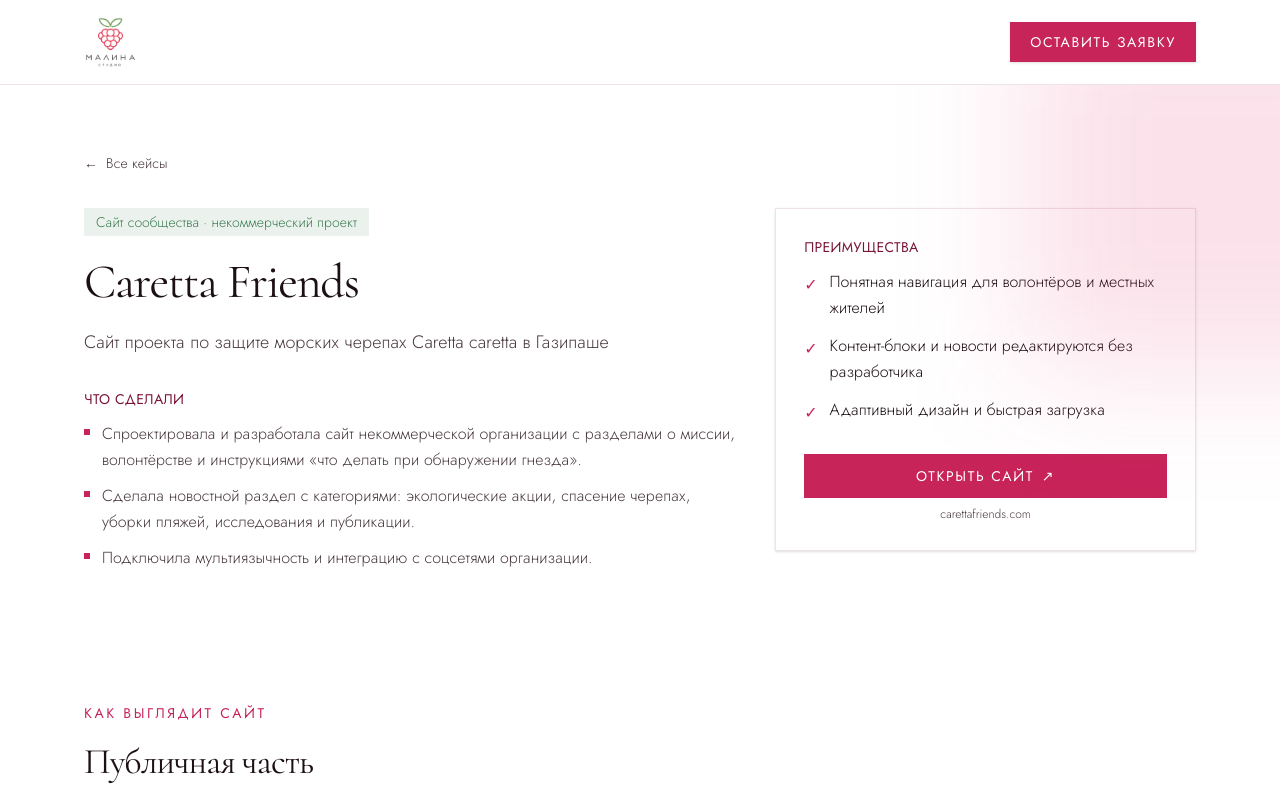
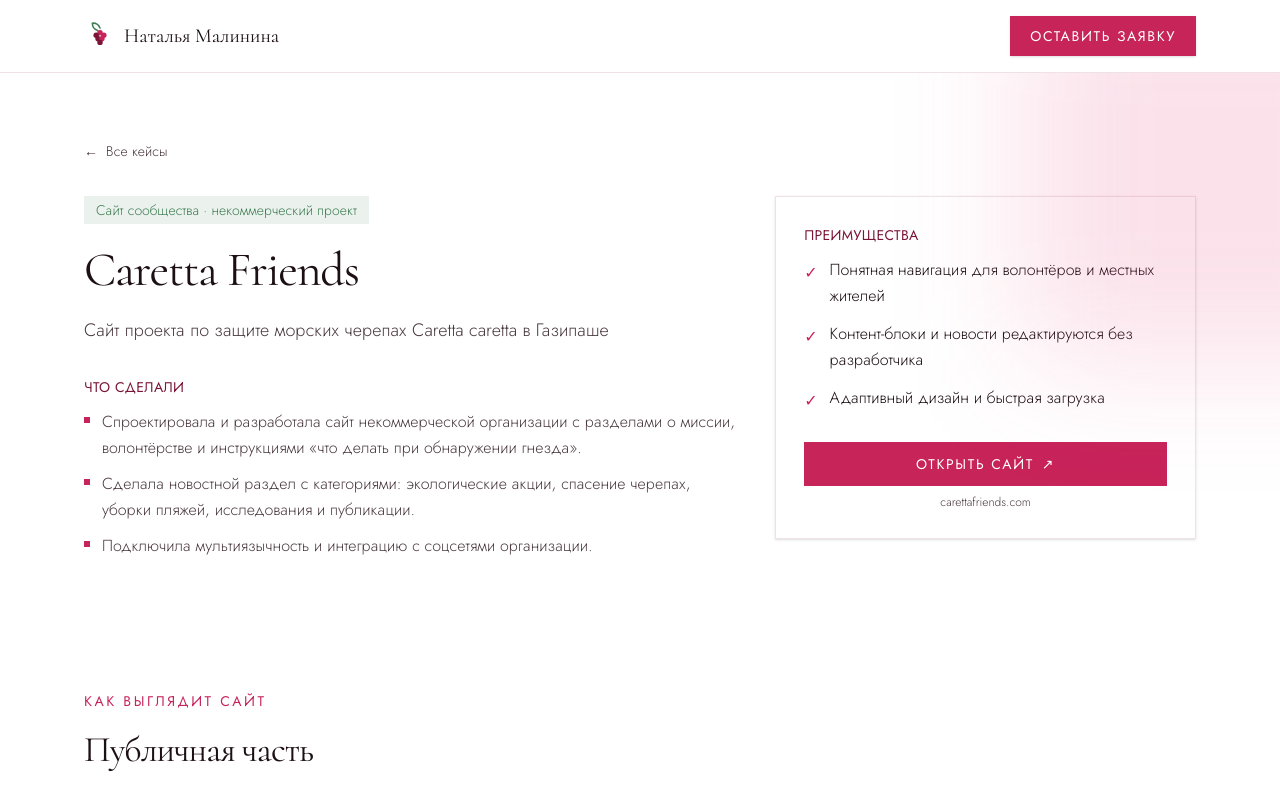
Before and after one commit to perovanatali13-beep/malina-studio, a Next.js app: page /cases/caretta in a window 1280 px wide. Shown: the top 800 px of the page. Built offline with nearby package versions, Linux system fonts and the light colour scheme.

Commit message:
Шапка: заменил логотип студии на «Наталья Малинина» (главная и кейсы)
Co-Authored-By: Claude Opus 4.8 <noreply@anthropic.com>

```diff
--- a/src/app/cases/[slug]/page.tsx
+++ b/src/app/cases/[slug]/page.tsx
@@ -2,7 +2,7 @@ import type { Metadata } from "next";
 import Image from "next/image";
 import Link from "next/link";
 import { notFound } from "next/navigation";
-import { Logo, RaspberryMark } from "@/components/Logo";
+import { RaspberryMark } from "@/components/Logo";
 import { cases, getCase, type Shot } from "@/data/cases";
 
 export function generateStaticParams() {
@@ -293,8 +293,15 @@ function CaseHeader() {
   return (
     <header className="sticky top-0 z-50 border-b border-berry-deep/10 bg-cream/80 backdrop-blur-md">
       <div className="mx-auto flex max-w-6xl items-center justify-between gap-3 px-4 py-3 sm:px-5 sm:py-4">
-        <Link href="/" aria-label="Студия Малина" className="shrink-0">
-          <Logo height={52} priority className="h-9 w-auto sm:h-[52px]" />
+        <Link
+          href="/"
+          aria-label="Наталья Малинина"
+          className="flex shrink-0 items-center gap-2"
+        >
+          <RaspberryMark className="h-7 w-7 sm:h-8 sm:w-8" />
+          <span className="font-display text-lg font-semibold text-ink sm:text-xl">
+            Наталья Малинина
+          </span>
         </Link>
         <Link
           href="/#contact"
@@ -311,12 +318,19 @@ function CaseFooter() {
   return (
     <footer className="border-t border-berry-deep/10 bg-cream">
       <div className="mx-auto flex max-w-6xl flex-col items-center justify-between gap-4 px-5 py-8 sm:flex-row">
-        <Link href="/" aria-label="Студия Малина">
-          <Logo />
+        <Link
+          href="/"
+          aria-label="Наталья Малинина"
+          className="flex items-center gap-2"
+        >
+          <RaspberryMark className="h-6 w-6" />
+          <span className="font-display text-lg font-semibold text-ink">
+            Наталья Малинина
+          </span>
         </Link>
         <p className="flex items-center gap-2 text-sm text-ink-soft">
           <RaspberryMark className="h-4 w-4" />© {new Date().getFullYear()}{" "}
-          Студия Малина
+          Наталья Малинина
         </p>
         <Link
           href="/#contact"
--- a/src/components/Header.tsx
+++ b/src/components/Header.tsx
@@ -1,4 +1,4 @@
-import { Logo } from "./Logo";
+import { RaspberryMark } from "./Logo";
 
 const nav = [
   { href: "#services", label: "Услуги" },
@@ -13,8 +13,15 @@ export function Header() {
   return (
     <header className="sticky top-0 z-50 border-b border-berry-deep/10 bg-cream/80 backdrop-blur-md">
       <div className="mx-auto flex max-w-6xl items-center justify-between gap-3 px-4 py-3 sm:px-5 sm:py-4">
-        <a href="#top" aria-label="Студия Малина" className="shrink-0">
-          <Logo height={52} priority className="h-9 w-auto sm:h-[52px]" />
+        <a
+          href="#top"
+          aria-label="Наталья Малинина"
+          className="flex shrink-0 items-center gap-2"
+        >
+          <RaspberryMark className="h-7 w-7 sm:h-8 sm:w-8" />
+          <span className="font-display text-lg font-semibold text-ink sm:text-xl">
+            Наталья Малинина
+          </span>
         </a>
         <nav className="hidden items-center gap-8 md:flex">
           {nav.map((item) => (
```
